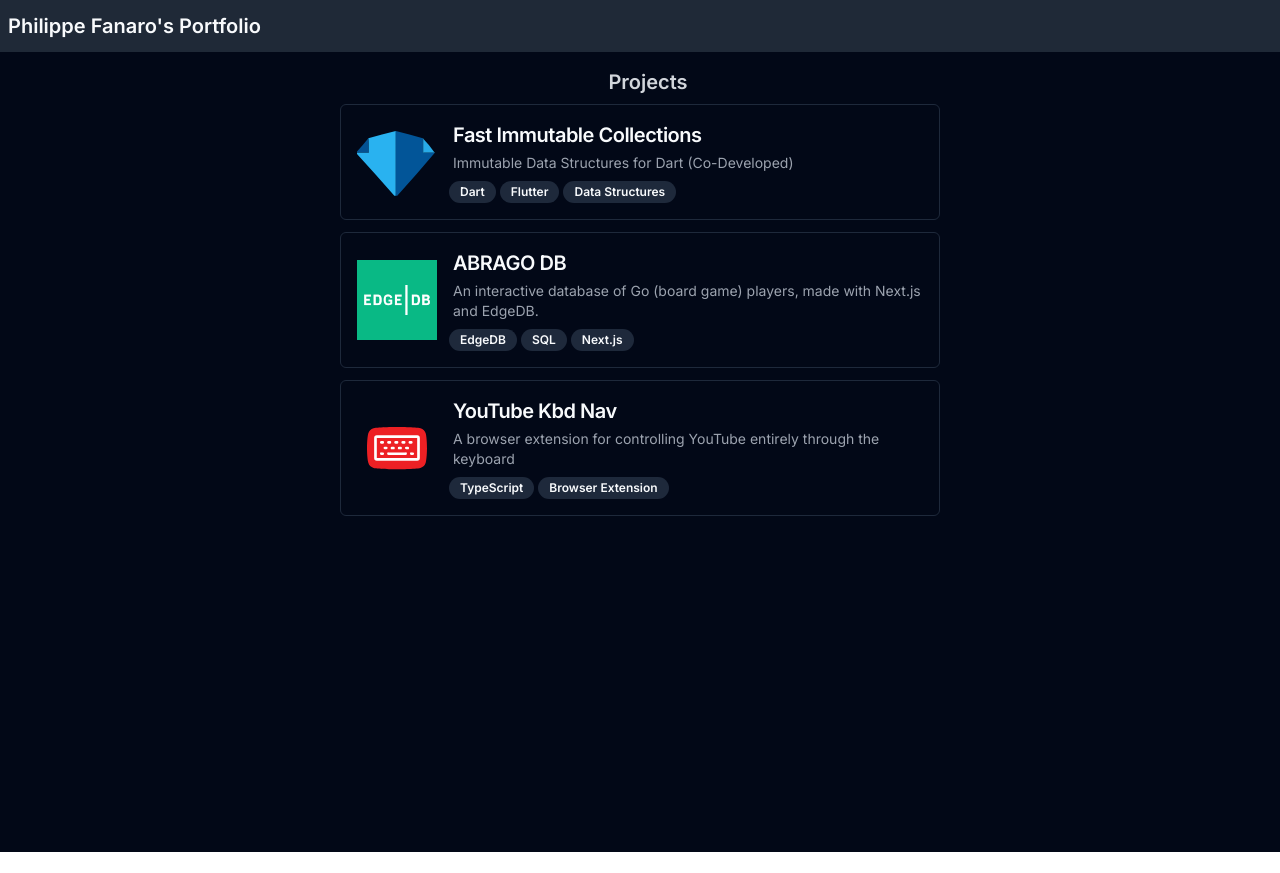
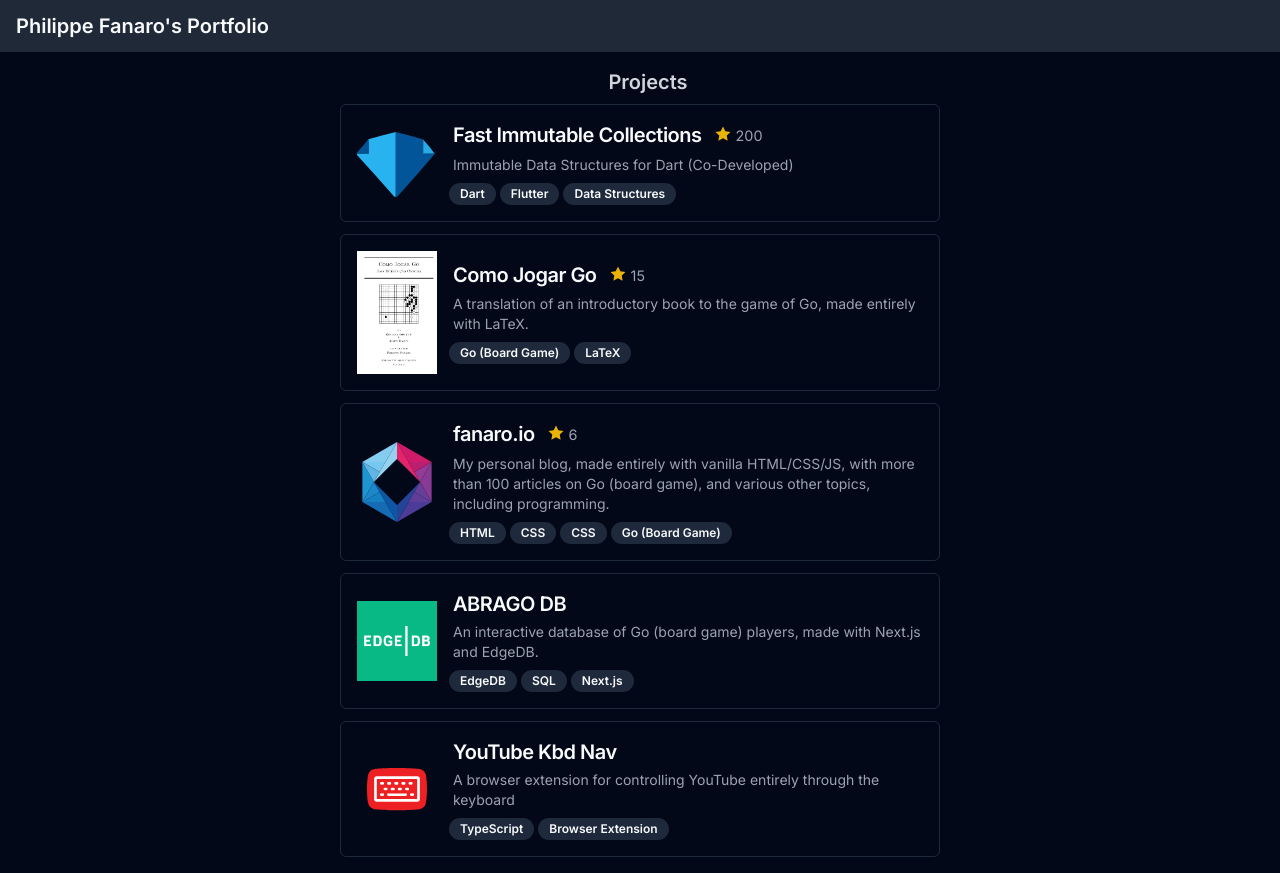
Before and after one commit to psygo/aquarifolio, a Next.js app: page /portfolio in a window 1280 px wide. Before the commit the page ends 852 px from the top, so only its background shows below. Built offline with nearby package versions, Linux system fonts and the light colour scheme.

Commit message:
more projects

```diff
--- a/src/app/portfolio/page.tsx
+++ b/src/app/portfolio/page.tsx
@@ -16,9 +16,11 @@
 
           <div className="flex flex-col gap-3 max-w-[600px]">
             <ProjectCard
+              href="https://github.com/marcglasberg/fast_immutable_collections"
               iconFilename="fic.svg"
               iconAlt="FIC Logo"
               title="Fast Immutable Collections"
+              stars={200}
               description="Immutable Data Structures for Dart (Co-Developed)"
               badgeList={[
                 "Dart",
@@ -26,16 +28,39 @@
                 "Data Structures",
               ]}
             />
-
             <ProjectCard
+              href="https://github.com/FanaroEngineering/traducao_como_jogar_go"
+              iconFilename="como_jogar_go_capa.png"
+              iconAlt="Como Jogar Go Cover"
+              title="Como Jogar Go"
+              stars={15}
+              description="A translation of an introductory book to the game of Go, made entirely with LaTeX."
+              badgeList={["Go (Board Game)", "LaTeX"]}
+            />
+            <ProjectCard
+              href="https://fanaro.io"
+              iconFilename="fanaro.io.svg"
+              iconAlt="Fanaro.io Logo"
+              title="fanaro.io"
+              stars={6}
+              description="My personal blog, made entirely with vanilla HTML/CSS/JS, with more than 100 articles on Go (board game), and various other topics, including programming."
+              badgeList={[
+                "HTML",
+                "CSS",
+                "CSS",
+                "Go (Board Game)",
+              ]}
+            />
+            <ProjectCard
+              href="https://github.com/psygo/abragodb"
               iconFilename="edgedb.png"
               iconAlt="EdgeDB Logo"
               title="ABRAGO DB"
               description="An interactive database of Go (board game) players, made with Next.js and EdgeDB."
               badgeList={["EdgeDB", "SQL", "Next.js"]}
             />
-
             <ProjectCard
+              href="https://github.com/FanaroEngineering/youtube_kbd_nav"
               iconFilename="yt_kbd_nav.svg"
               iconAlt="YT Kbd Nav Logo"
               title="YouTube Kbd Nav"
--- a/src/components/Portfolio/ProjectCard.tsx
+++ b/src/components/Portfolio/ProjectCard.tsx
@@ -1,24 +1,34 @@
 import Image from "next/image"
 
 import { Badge } from "@shad"
+import { Star } from "lucide-react"
 
 type ProjectCardProps = {
+  href: string
   iconFilename: string
   iconAlt: string
   title: string
+  stars?: number
   description: string
   badgeList: string[]
 }
 
 export function ProjectCard({
+  href,
   iconFilename,
   iconAlt,
   title,
+  stars,
   description,
   badgeList,
 }: ProjectCardProps) {
   return (
-    <div className="flex gap-4 items-center border-[1px] rounded-md p-4">
+    <a
+      href={href}
+      target="_blank"
+      rel="noopener noreferrer"
+      className="flex gap-4 items-center border-[1px] rounded-md p-4"
+    >
       <Image
         src={iconFilename}
         height={0}
@@ -27,9 +37,19 @@
         className="max-w-[80px]"
       />
       <div className="flex flex-col gap-2">
-        <h4 className="text-xl font-semibold tracking-tight mb-[-4px]">
-          {title}
-        </h4>
+        <div className="flex gap-3">
+          <h4 className="text-xl font-semibold tracking-tight mb-[-4px]">
+            {title}
+          </h4>
+          {stars && (
+            <div className="flex gap-1 mt-[4px]">
+              <Star className="h-[18px] w-[18px] fill-yellow-500 stroke-none" />
+              <p className="text-[0.9rem] text-gray-400">
+                {stars}
+              </p>
+            </div>
+          )}
+        </div>
         <h5 className="text-sm text-gray-400">
           {description}
         </h5>
@@ -41,6 +61,6 @@
           ))}
         </div>
       </div>
-    </div>
+    </a>
   )
 }
--- a/src/components/Portfolio/TopNav.tsx
+++ b/src/components/Portfolio/TopNav.tsx
@@ -2,7 +2,7 @@
 
 export function TopNav() {
   return (
-    <nav className="bg-gray-800 p-2 py-3">
+    <nav className="bg-gray-800 px-4 py-3">
       <Link href="/">
         <h1 className="text-xl font-semibold">
           Philippe Fanaro&apos;s Portfolio
```
Also changed, not shown: public/como_jogar_go_capa.png (added).
